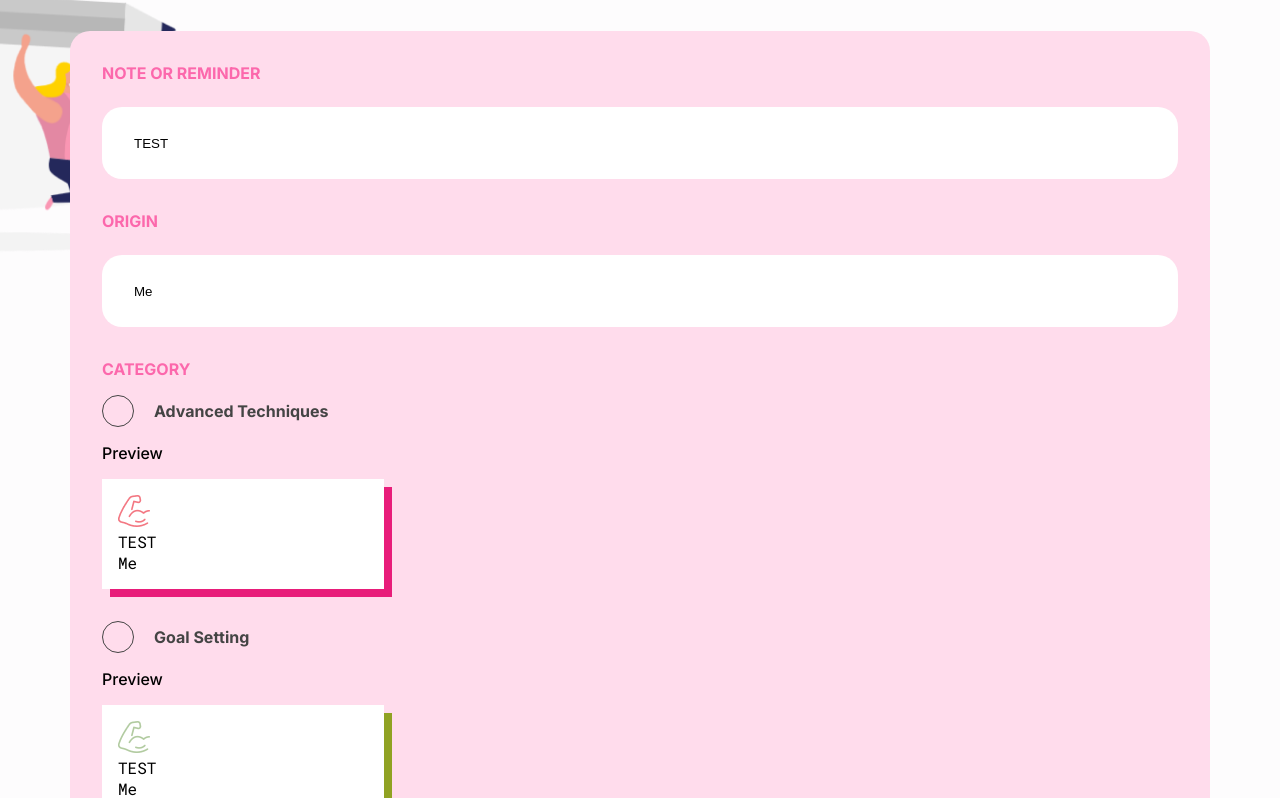
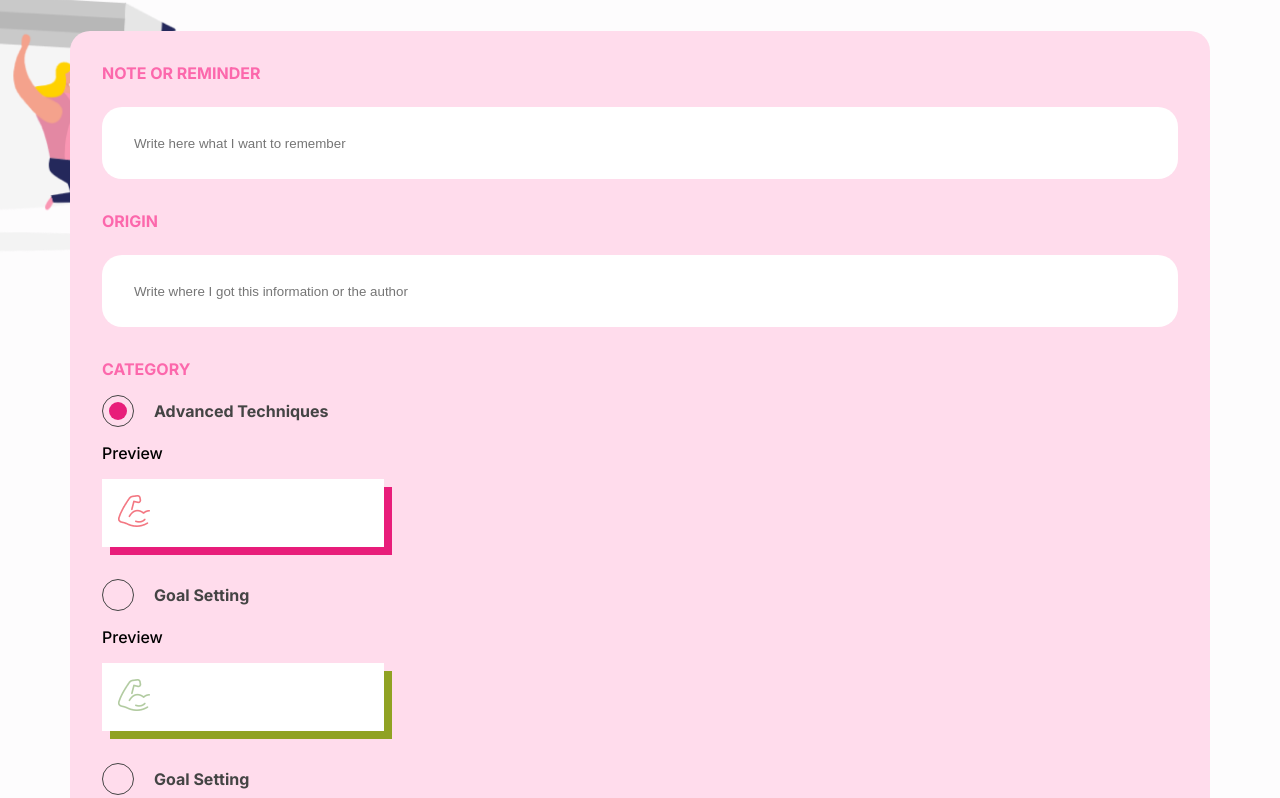
Before and after one commit to GabiiKatherin/web_notes_crud_angular, an Angular app in the folder training_notes/: page /create-note in a window 1280 px wide. Shown: the part 533-1331 px from the top of the page. Built offline with nearby package versions, Linux system fonts and the light colour scheme.

Commit message:
Update create-note.component.ts

```diff
--- a/training_notes/src/app/components/create-note/create-note.component.ts
+++ b/training_notes/src/app/components/create-note/create-note.component.ts
@@ -1,5 +1,7 @@
 import { Note } from '../note'
 import { Component } from '@angular/core';
+import { NoteService } from '../note.service';
+import { Router } from '@angular/router';
 
 @Component({
   selector: 'app-create-note',
@@ -9,23 +11,27 @@ import { Component } from '@angular/core';
 export class CreateNoteComponent {
 
   note: Note = {
-    id: 1,
-    content: 'TEST',
-    origin: 'Me',
-    model: ''
+    content: '',
+    origin: '',
+    model: 'model1'
   }
 
-  constructor() {}
+  constructor(
+    private service: NoteService,
+    private router: Router
+  ) { }
+
   ngOnInit(): void {
 
   }
 
   createNote(){
-    alert("New Note Created!")
+    this.service.create(this.note).subscribe(() => {
+      this.router.navigate(['../list-note'])
+    })
   }
 
   cancelNote(){
-    alert("New Note Canceled!")
-
+      this.router.navigate(['../list-note'])
   }
 }
```
